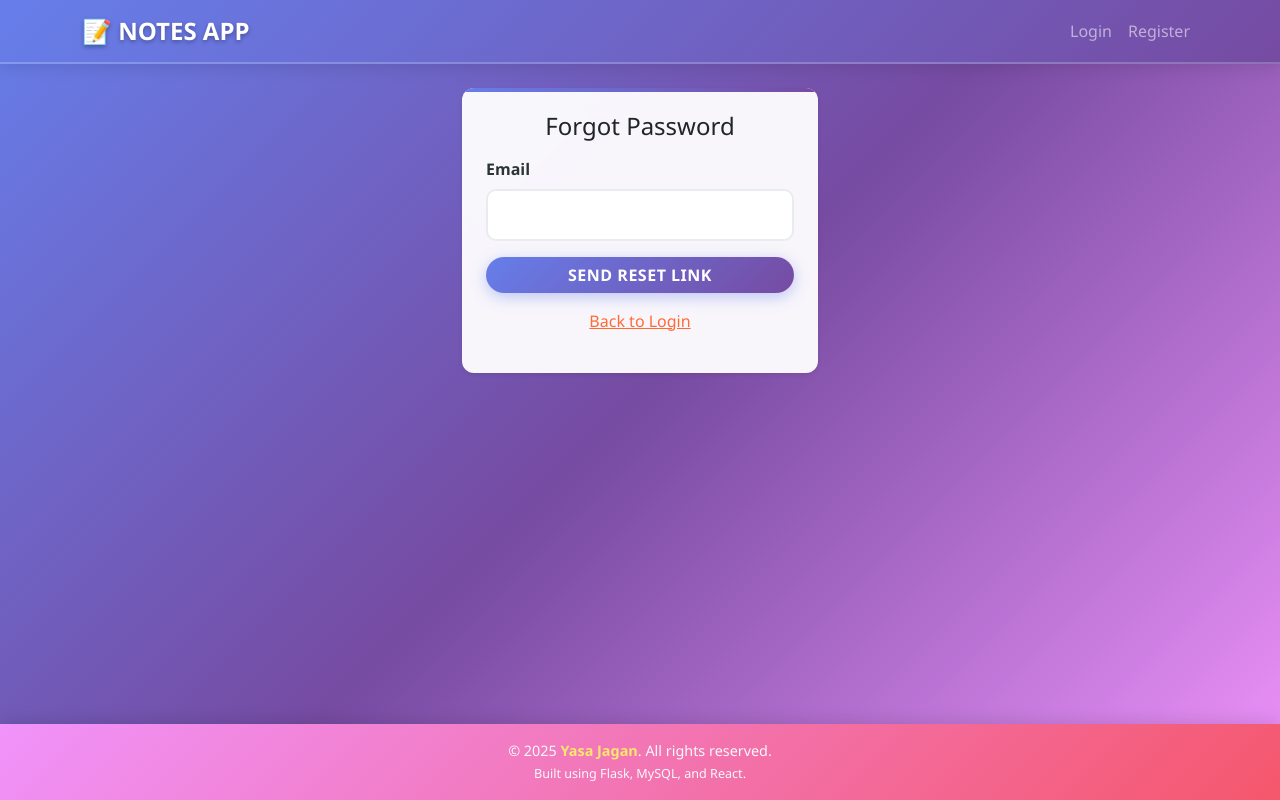
After one commit to JaganYasa/notesmanagementapp, a Flask app: page /forgot_password in a window 1280 px wide. The commit adds this page. Run offline with Flask 3, Linux system fonts and the light colour scheme.

Commit message:
Update notes management app: add forgot password and reset password templates, modify login and viewnotes

```diff
--- a/app.py
+++ b/app.py
@@ -1,6 +1,10 @@
 from flask import Flask, render_template, request, redirect, session, flash, url_for
 import mysql.connector
 from werkzeug.security import generate_password_hash, check_password_hash
+import secrets
+import smtplib
+from email.mime.text import MIMEText
+from email.mime.multipart import MIMEMultipart
 
 
 app = Flask(__name__)
@@ -23,7 +27,6 @@ def get_db_connection():
 
 @app.route('/')
 def home():
-
     if 'user_id' in session:
         return redirect('/viewall')
     return redirect('/login')
@@ -113,6 +116,64 @@ def logout():
     flash("You have been logged out.", "info")
     return redirect('/login')
 
+
+@app.route('/forgot_password', methods=['GET', 'POST'])
+def forgot_password():
+    if request.method == 'POST':
+        email = request.form['email']
+        conn = get_db_connection()
+        cur = conn.cursor()
+        cur.execute("SELECT id FROM users WHERE email=%s", (email,))
+        result = cur.fetchone()
+        cur.close()
+        conn.close()
+        if result:
+            # Generate a reset token
+            reset_token = secrets.token_urlsafe(32)
+            # Store the token in session or database (for simplicity, using session)
+            session['reset_token'] = reset_token
+            session['reset_email'] = email
+
+            # Send email with reset link
+            reset_link = url_for('reset_password', token=reset_token, _external=True)
+            send_reset_email(email, reset_link)
+            flash('A password reset link has been sent to your email.', 'info')
+            return redirect('/login')
+        else:
+            flash('Email not found.', 'error')
+            return render_template('forgot_password.html')
+    return render_template('forgot_password.html')
+
+
+@app.route('/reset_password/<token>', methods=['GET', 'POST'])
+def reset_password(token):
+    if 'reset_token' not in session or session['reset_token'] != token:
+        flash('Invalid or expired reset token.', 'error')
+        return redirect('/login')
+
+    if request.method == 'POST':
+        new_password = request.form['new_password']
+        confirm_password = request.form['confirm_password']
+        if new_password != confirm_password:
+            flash('Passwords do not match.', 'error')
+            return render_template('reset_password.html')
+
+        hashed_password = generate_password_hash(new_password)
+        conn = get_db_connection()
+        cur = conn.cursor()
+        cur.execute("UPDATE users SET password=%s WHERE email=%s", (hashed_password, session['reset_email']))
+        conn.commit()
+        cur.close()
+        conn.close()
+
+        # Clear session
+        session.pop('reset_token', None)
+        session.pop('reset_email', None)
+        flash('Password has been reset successfully.', 'success')
+        return redirect('/login')
+    return render_template('reset_password.html')
+
+
 @app.route('/addnote', methods=['GET', 'POST'])
 def addnote():
     # Ensure user is logged in
@@ -152,15 +213,21 @@ def viewall():
         return redirect('/login')
 
     user_id = session['user_id']
+    search_query = request.args.get('search', '').strip()
+
     conn = get_db_connection()
     cur = conn.cursor(dictionary=True)
-    # Fetch only notes that belong to this user
-    cur.execute("SELECT id, title, content, created_at FROM notes WHERE user_id = %s ORDER BY created_at DESC", (user_id,))
+    if search_query:
+        # Search in title or content
+        cur.execute("SELECT id, title, content, created_at FROM notes WHERE user_id = %s AND (title LIKE %s OR content LIKE %s) ORDER BY created_at DESC", (user_id, f'%{search_query}%', f'%{search_query}%'))
+    else:
+        # Fetch only notes that belong to this user
+        cur.execute("SELECT id, title, content, created_at FROM notes WHERE user_id = %s ORDER BY created_at DESC", (user_id,))
     notes = cur.fetchall()
     cur.close()
     conn.close()
 
-    return render_template('viewnotes.html', notes=notes)
+    return render_template('viewnotes.html', notes=notes, search_query=search_query)
 
 
 @app.route('/viewnotes/<int:note_id>')
@@ -245,6 +312,30 @@ def deletenote(note_id):
     return redirect('/viewall')
 
 
+def send_reset_email(to_email, reset_link):
+    smtp_server = 'smtp.gmail.com'
+    smtp_port = 587
+    sender_email = 'yasajagan@gmail.com'  # Replace with your email
+    sender_password = 'okpg iczw hmir gnpn'  # Replace with your app password
+    msg = MIMEMultipart()
+    msg['From'] = sender_email
+    msg['To'] = to_email
+    msg['Subject'] = 'Password Reset Request'
+
+    body = f'Click the following link to reset your password: {reset_link}'
+    msg.attach(MIMEText(body, 'plain'))
+
+    try:
+        server = smtplib.SMTP(smtp_server, smtp_port)
+        server.starttls()
+        server.login(sender_email, sender_password)
+        text = msg.as_string()
+        server.sendmail(sender_email, to_email, text)
+        server.quit()
+    except Exception as e:
+        print(f'Failed to send email: {e}')
+
+
 if __name__ == '__main__':
     # debug=True for development only
     app.run(debug=True)
--- /dev/null
+++ b/templates/forgot_password.html
@@ -0,0 +1,24 @@
+{% extends 'base.html' %} {% block title %}Forgot Password{% endblock %} {%
+block content %}
+<div class="row justify-content-center">
+  <div class="col-md-5 col-lg-4">
+    <div class="card shadow-sm">
+      <div class="card-body p-4">
+        <h4 class="card-title mb-3 text-center">Forgot Password</h4>
+        <form method="POST">
+          <div class="mb-3">
+            <label class="form-label">Email</label>
+            <input type="email" name="email" class="form-control" required />
+          </div>
+          <button class="btn btn-primary w-100" type="submit">
+            Send Reset Link
+          </button>
+        </form>
+        <p class="mt-3 text-center">
+          <a href="{{ url_for('login') }}">Back to Login</a>
+        </p>
+      </div>
+    </div>
+  </div>
+</div>
+{% endblock %}
```
Also changed, not shown: templates/login.html (+16 -6 lines), templates/reset_password.html (added, +38 -0 lines), templates/viewnotes.html (+43 -12 lines).
